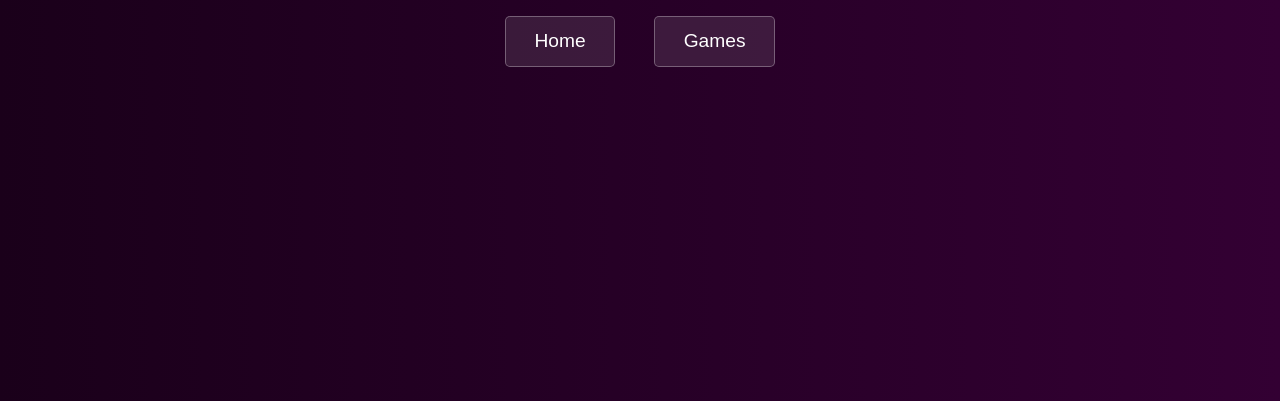
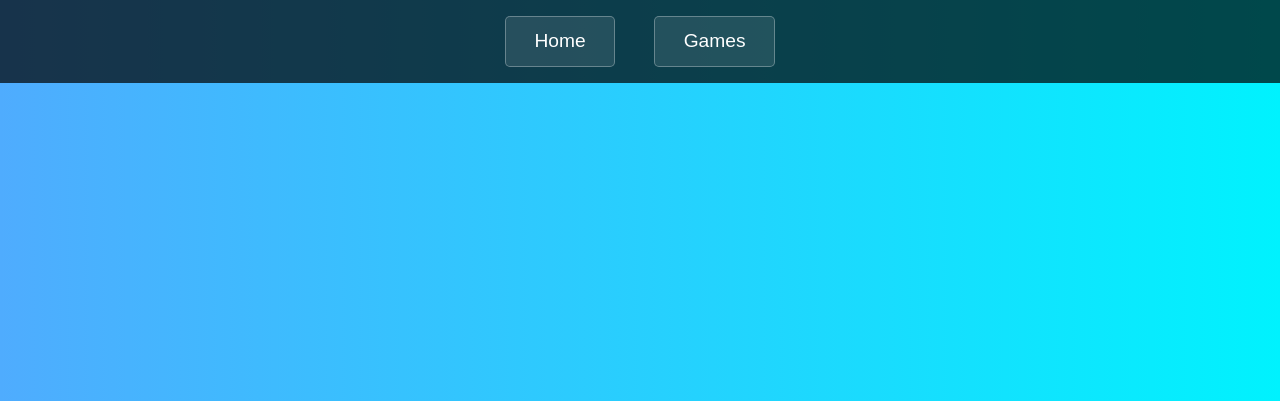
Before and after one commit to GxmeHub-Testing/GxmeHub-Testing.github.io, a plain HTML site: page index.html in a window 1280 px wide. Shown: the top 401 px of the page. Drawn offline with Linux system fonts and the light colour scheme.

Commit message:
Update index.html

```diff
--- a/index.html
+++ b/index.html
@@ -9,7 +9,7 @@
     body {
       margin: 0;
       font-family: Arial, sans-serif;
-      background: linear-gradient(to right, #1a001a, #330033); /* Really dark purple gradient */
+      background: linear-gradient(to right, #4facfe, #00f2fe); /* Light blue gradient */
       color: #fff;
       height: 100vh;
       display: flex;
@@ -21,7 +21,7 @@
       display: flex;
       justify-content: center;
       align-items: center;
-      background: linear-gradient(to right, #1a001a, #330033); /* Really dark purple gradient */
+      background-color: rgba(0, 0, 0, 0.7); /* Transparent black */
       padding: 1em 2em;
       position: sticky;
       top: 0;
```
